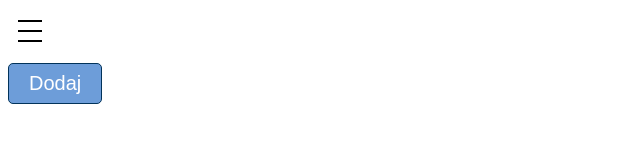
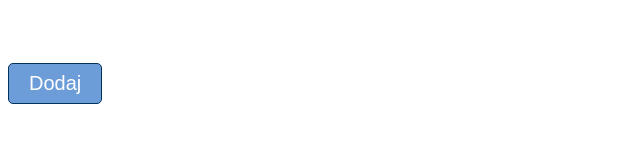
Before and after one commit to anncst/Punia, a React (Create React App) app in the folder frontend/: page / in a window 1280 px wide. Shown: the top 160 px of the page, without its empty margins (0-640 px from the left). Built offline with nearby package versions, Linux system fonts and the light colour scheme.

Commit message:
added new className

```diff
--- a/frontend/src/components/Hamburger/Hamburger.module.scss
+++ b/frontend/src/components/Hamburger/Hamburger.module.scss
@@ -4,15 +4,15 @@
   cursor: pointer;
   height: 40px;
   width: 40px;
-  padding:0px;
-  margin:0px;
+  padding: 0px;
+  margin: 0px;
 }
 
 .hamburger {
   color: black;
 }
 
-.hamburger > div {
+.hamburger > .hamburgerInner {
   position: relative;
   top: 0;
   left: 0;
@@ -22,8 +22,8 @@
   transition: all 0.4s ease;
 }
 
-.hamburger > div::before,
-.hamburger > div::after {
+.hamburger > .hamburgerInner::before,
+.hamburger > .hamburgerInner::after {
   content: '';
   position: absolute;
   left: 0px;
@@ -34,21 +34,21 @@
   transition: all 0.4s ease;
 }
 
-.hamburger > div::after {
+.hamburger > .hamburgerInner::after {
   top: 10px;
 }
 
-.hamburgerOpen > div {
+.hamburgerOpen > .hamburgerInner {
   background: rgba(0, 0, 0, 0);
 }
 
-.hamburgerOpen > div::before {
+.hamburgerOpen > .hamburgerInner::before {
   top: 0;
   transform: rotate(45deg);
   background: black;
 }
 
-.hamburgerOpen > div::after {
+.hamburgerOpen > .hamburgerInner::after {
   top: 0;
   transform: rotate(135deg);
   background: black;
```
